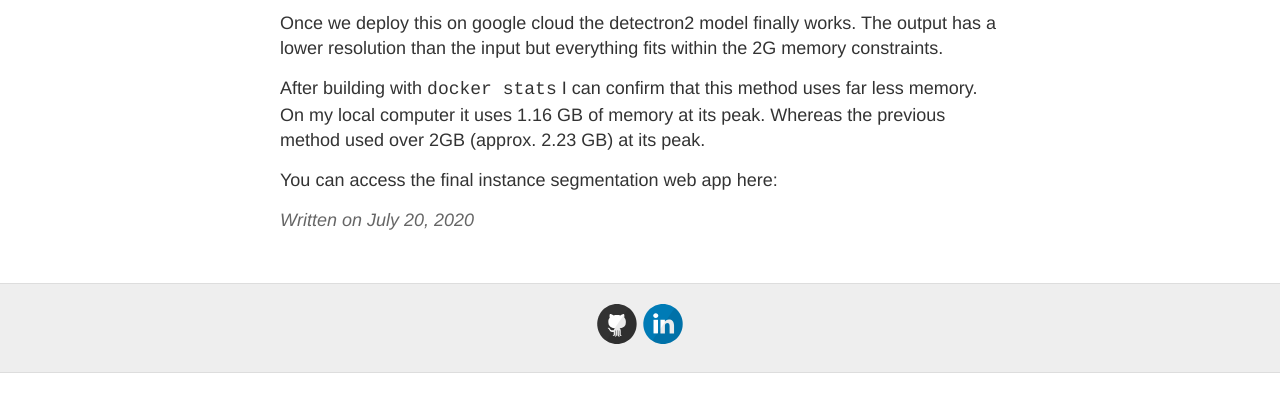
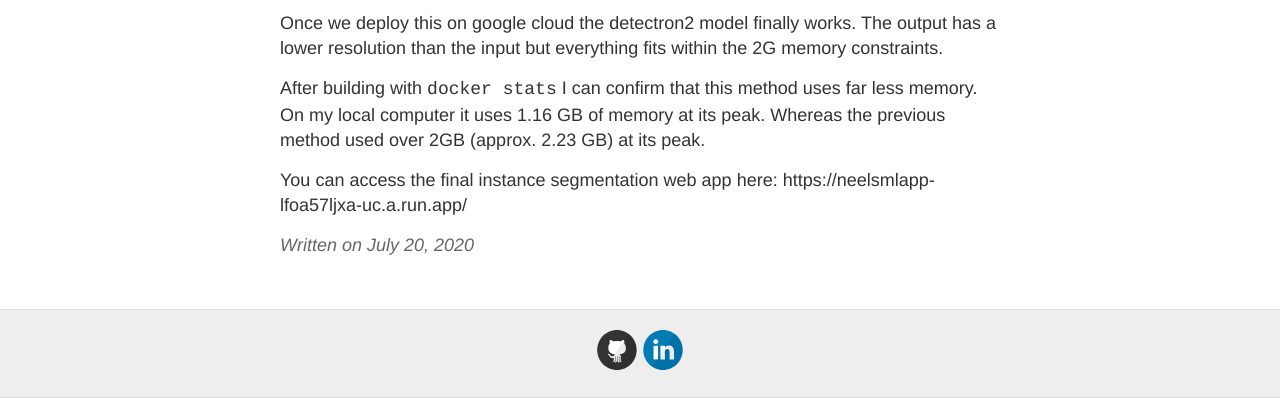
Before and after one commit to neelriyer/neelriyer.github.io, a Jekyll site: the page built from _posts/2020-07-20-Detectron2-Web-App-gcloud.md, in a window 1280 px wide and 900 px high, scrolled down 1829 px, cut to the strip 502-900 px from the top of the window. Built offline with Jekyll 4.4.1, drawn with Linux system fonts in a browser that asks for light colours; before the commit the page ends 2704 px from its top, so only the background shows below that; some of the changed lines change nothing that is shown.

Commit message:
add link to blog

```diff
--- a/_posts/2020-07-20-Detectron2-Web-App-gcloud.md
+++ b/_posts/2020-07-20-Detectron2-Web-App-gcloud.md
@@ -56,3 +56,4 @@ Once we deploy this on google cloud the detectron2 model finally works. The outp
 After building with `docker stats` I can confirm that this method uses far less memory. On my local computer it uses 1.16 GB of memory at its peak. Whereas the previous method used over 2GB (approx. 2.23 GB) at its peak.
 
 You can access the final instance segmentation web app here:
+https://neelsmlapp-lfoa57ljxa-uc.a.run.app/
```
